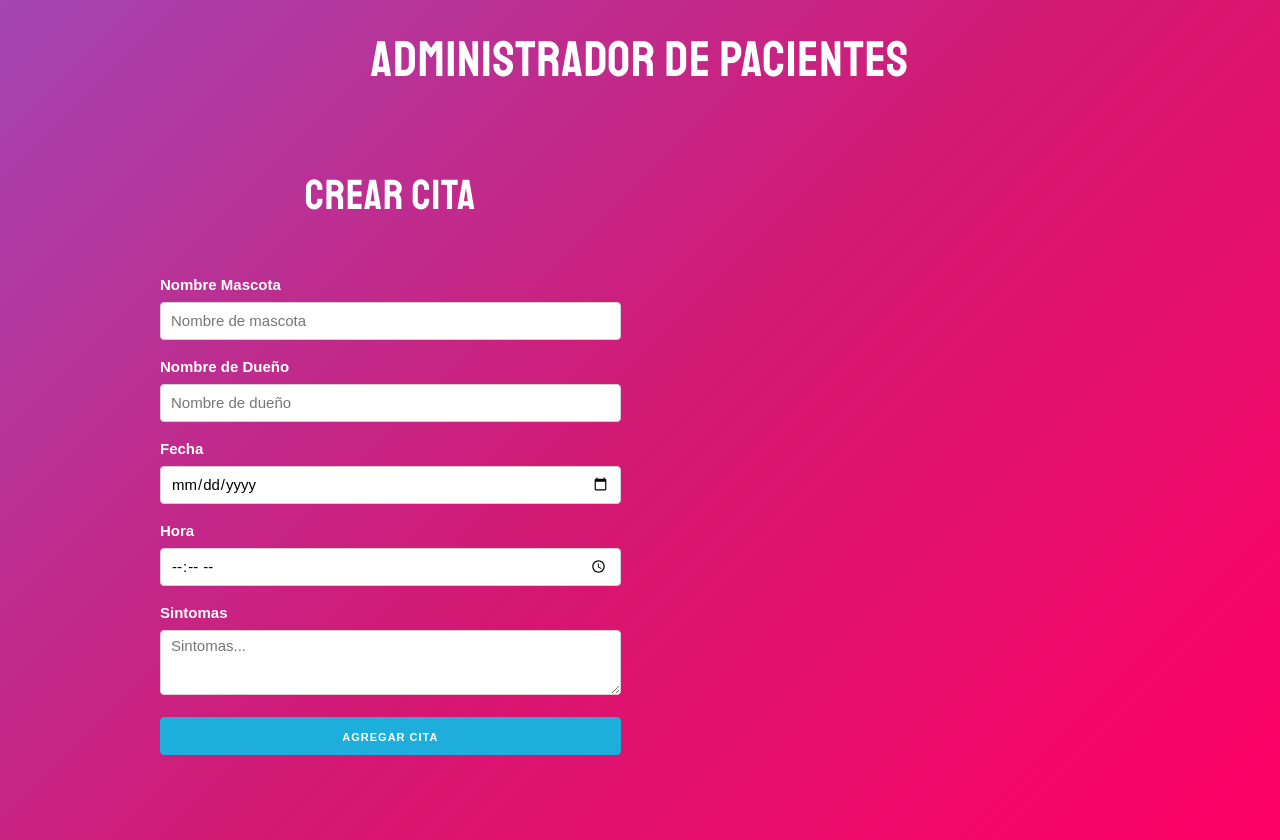
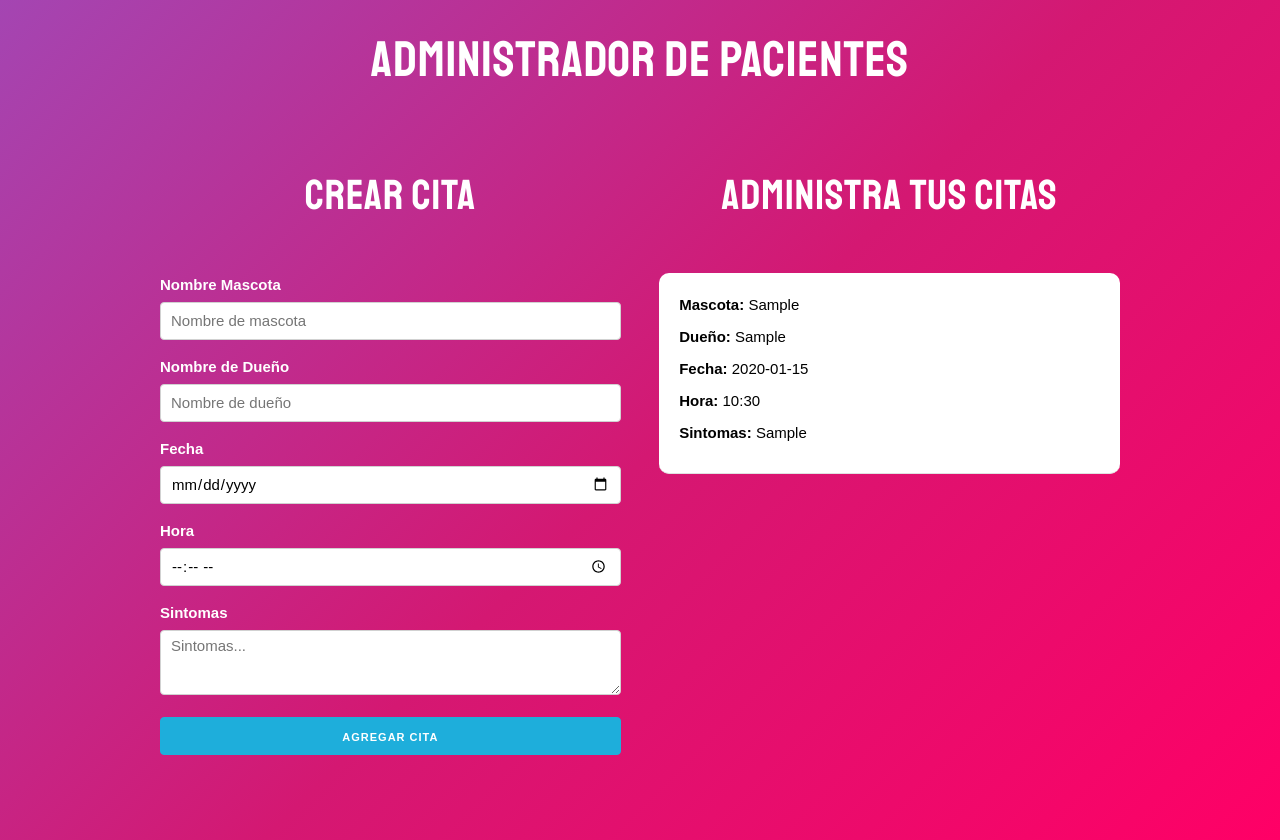
Before and after one commit to 10063987/citas, a React (Create React App) app: page / in a window 1280 px wide. Both pictures are taken after typing "Sample", "Sample", "2020-01-15", "10:30", "Sample" into the empty fields and a click on the button "AGREGAR CITA". Built offline with nearby package versions, Linux system fonts and the light colour scheme.

Commit message:
Mostrar citas

```diff
--- a/src/App.js
+++ b/src/App.js
@@ -1,5 +1,7 @@
 import React, { Fragment, useState} from 'react'
 import Formulario from './components/Formulario'
+import Cita from './components/Cita'
+
 
 function App() {
 
@@ -22,11 +24,13 @@
               />
             </div>
             <div className="one-half column">
-              {/* <CitasListado
-                *
-                *
-                * citas = {citas}
-              /> */}
+              <h2>Administra tus citas</h2>
+              {citas.map(cita => (
+                <Cita
+                  key = {cita.id}
+                  cita = {cita}
+                />
+              ))}
             </div>
           </div>
         </div>
--- /dev/null
+++ b/src/components/Cita.js
@@ -0,0 +1,14 @@
+import React  from 'react';
+
+const Cita = ({ cita }) => (
+    <div className="cita">
+        <p>Mascota:  <span>{cita.mascota}</span> </p>
+        <p>Dueño:  <span>{cita.propietario}</span> </p>
+        <p>Fecha:  <span>{cita.fecha}</span> </p>
+        <p>Hora:  <span>{cita.hora}</span> </p>
+        <p>Sintomas:  <span>{cita.sintomas}</span> </p>
+    </div>
+ );
+
+
+export default Cita;
```
